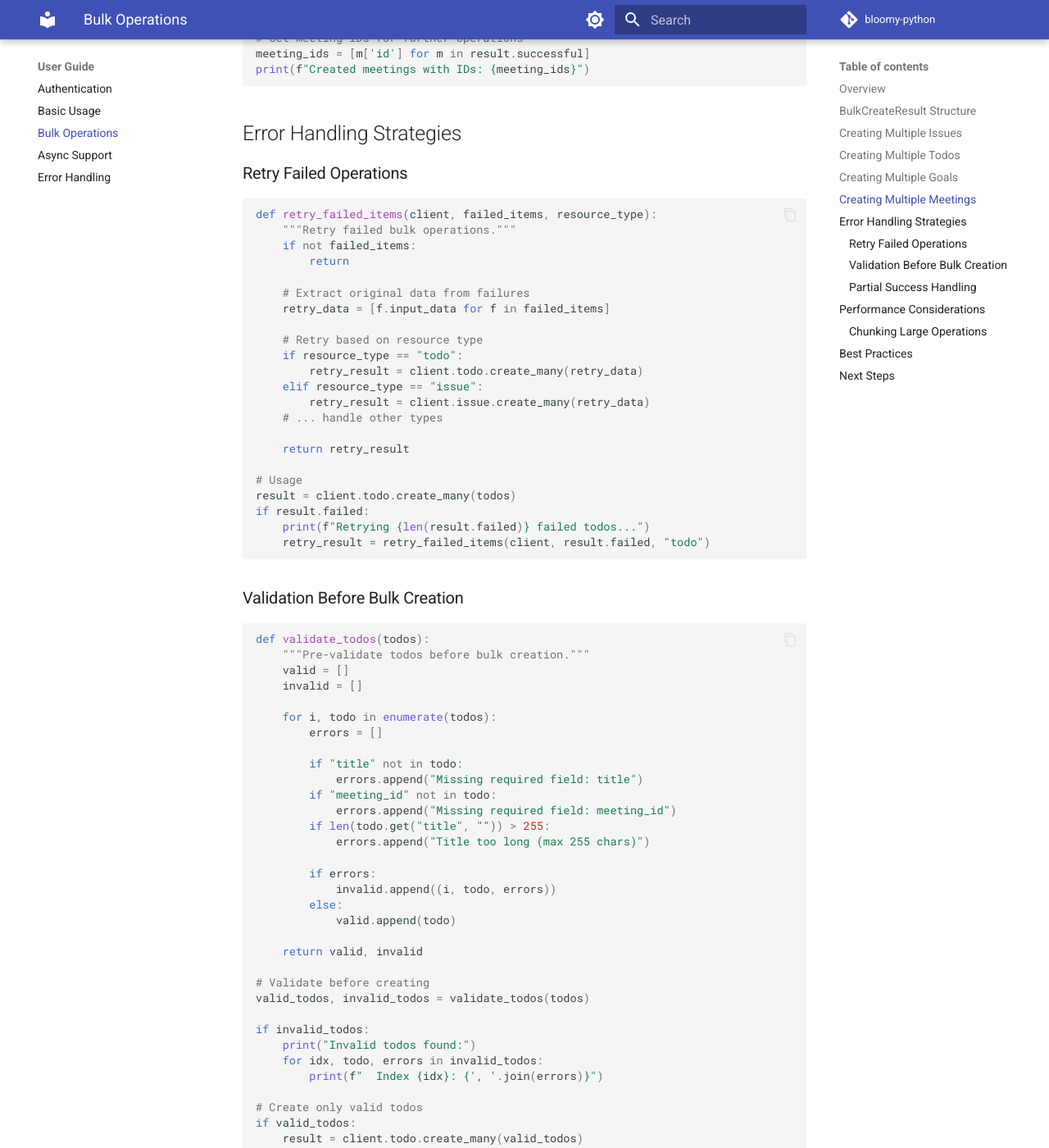
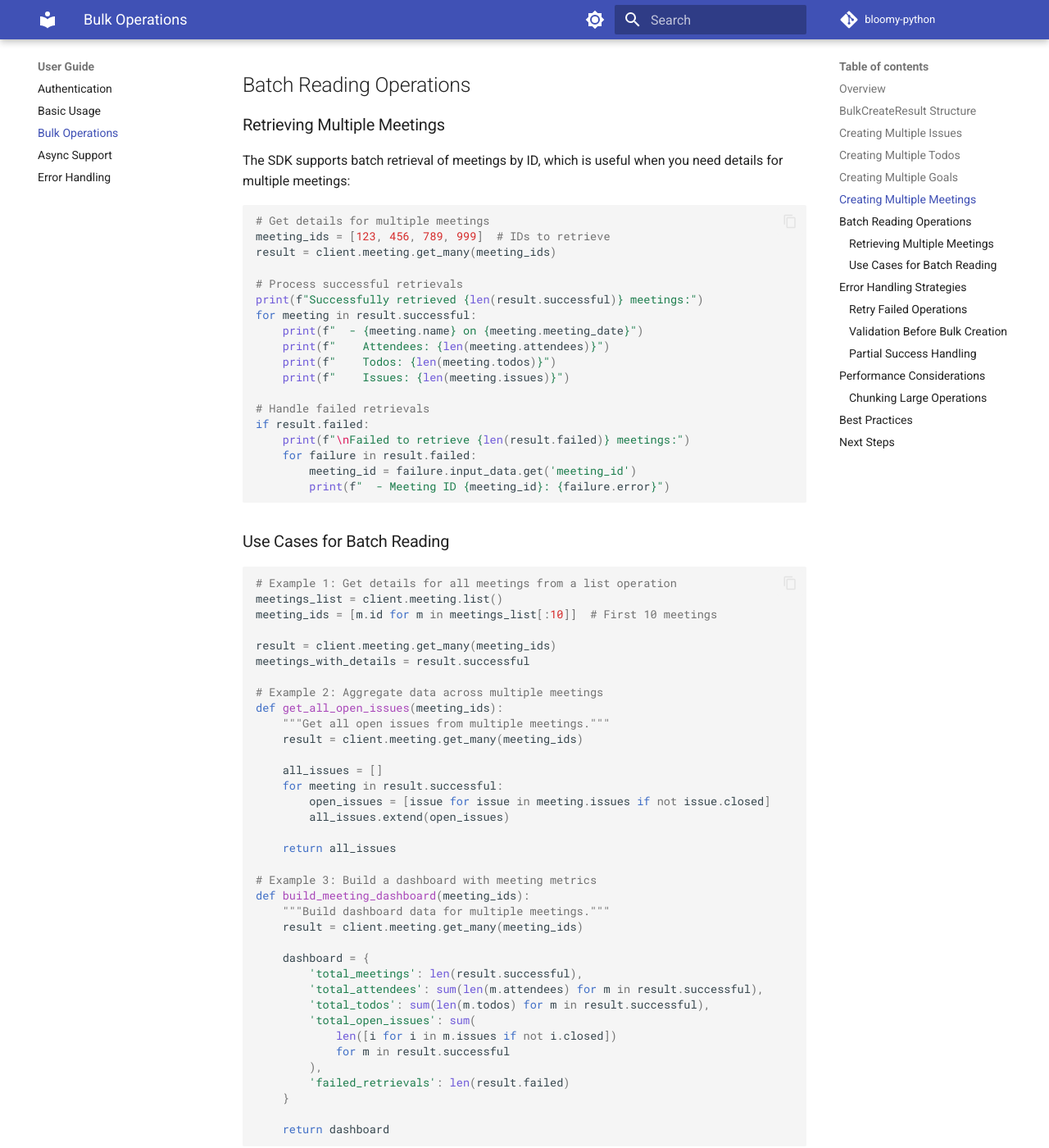
Before and after one commit to franccesco/bloomy-python, an MkDocs documentation site: the page built from docs/guide/bulk-operations.md, in a window 1280 px wide and 1400 px high, scrolled down 4016 px. Shown: the whole window at 82% size. Built offline with MkDocs 1.6.1 and Material for MkDocs 9.7.7, drawn with Linux system fonts in a browser that asks for light colours; comment, search, counter and statistics services are not loaded; some of the changed text lies outside the part shown.

Commit message:
docs: add batch read documentation and examples
- Update README with batch read example in Meetings section
- Add get_many() to API documentation with sync/async examples
- Expand bulk operations guide to cover batch reading operations
- Include practical use cases and error handling examples

The documentation shows how to retrieve multiple meetings efficiently
and handle partial failures gracefully.

````diff
--- a/docs/guide/bulk-operations.md
+++ b/docs/guide/bulk-operations.md
@@ -1,19 +1,23 @@
 # Bulk Operations
 
-The Bloomy SDK provides bulk creation methods for efficiently creating multiple resources at once. These methods use a best-effort approach, processing items sequentially to avoid rate limiting while capturing both successful and failed operations.
+The Bloomy SDK provides bulk operations for efficiently working with multiple resources at once. These methods use a best-effort approach, processing items sequentially to avoid rate limiting while capturing both successful and failed operations.
 
 ## Overview
 
 Bulk operations are available for:
 
+**Creation:**
 - Issues
 - Todos
 - Meetings
 - Goals (Rocks)
 
+**Reading:**
+- Meetings (batch retrieve by ID)
+
 Each bulk operation returns a `BulkCreateResult` containing:
 
-- `successful`: List of successfully created items
+- `successful`: List of successfully processed items (created or retrieved)
 - `failed`: List of `BulkCreateError` objects with failure details
 
 !!! note "Best-Effort Processing"
@@ -186,6 +190,77 @@ meeting_ids = [m['id'] for m in result.successful]
 print(f"Created meetings with IDs: {meeting_ids}")
 ```
 
+## Batch Reading Operations
+
+### Retrieving Multiple Meetings
+
+The SDK supports batch retrieval of meetings by ID, which is useful when you need details for multiple meetings:
+
+```python
+# Get details for multiple meetings
+meeting_ids = [123, 456, 789, 999]  # IDs to retrieve
+result = client.meeting.get_many(meeting_ids)
+
+# Process successful retrievals
+print(f"Successfully retrieved {len(result.successful)} meetings:")
+for meeting in result.successful:
+    print(f"  - {meeting.name} on {meeting.meeting_date}")
+    print(f"    Attendees: {len(meeting.attendees)}")
+    print(f"    Todos: {len(meeting.todos)}")
+    print(f"    Issues: {len(meeting.issues)}")
+
+# Handle failed retrievals
+if result.failed:
+    print(f"\nFailed to retrieve {len(result.failed)} meetings:")
+    for failure in result.failed:
+        meeting_id = failure.input_data.get('meeting_id')
+        print(f"  - Meeting ID {meeting_id}: {failure.error}")
+```
+
+### Use Cases for Batch Reading
+
+```python
+# Example 1: Get details for all meetings from a list operation
+meetings_list = client.meeting.list()
+meeting_ids = [m.id for m in meetings_list[:10]]  # First 10 meetings
+
+result = client.meeting.get_many(meeting_ids)
+meetings_with_details = result.successful
+
+# Example 2: Aggregate data across multiple meetings
+def get_all_open_issues(meeting_ids):
+    """Get all open issues from multiple meetings."""
+    result = client.meeting.get_many(meeting_ids)
+
+    all_issues = []
+    for meeting in result.successful:
+        open_issues = [issue for issue in meeting.issues if not issue.closed]
+        all_issues.extend(open_issues)
+
+    return all_issues
+
+# Example 3: Build a dashboard with meeting metrics
+def build_meeting_dashboard(meeting_ids):
+    """Build dashboard data for multiple meetings."""
+    result = client.meeting.get_many(meeting_ids)
+
+    dashboard = {
+        'total_meetings': len(result.successful),
+        'total_attendees': sum(len(m.attendees) for m in result.successful),
+        'total_todos': sum(len(m.todos) for m in result.successful),
+        'total_open_issues': sum(
+            len([i for i in m.issues if not i.closed])
+            for m in result.successful
+        ),
+        'failed_retrievals': len(result.failed)
+    }
+
+    return dashboard
+```
+
+!!! note "Performance Considerations"
+    The `get_many()` method fetches full meeting details including attendees, issues, todos, and metrics for each meeting. For large batches, this can be data-intensive. Consider chunking if retrieving many meetings.
+
 ## Error Handling Strategies
 
 ### Retry Failed Operations
````
Also changed, not shown: README.md (+8 -0 lines), docs/api/operations/meetings.md (+11 -0 lines).
